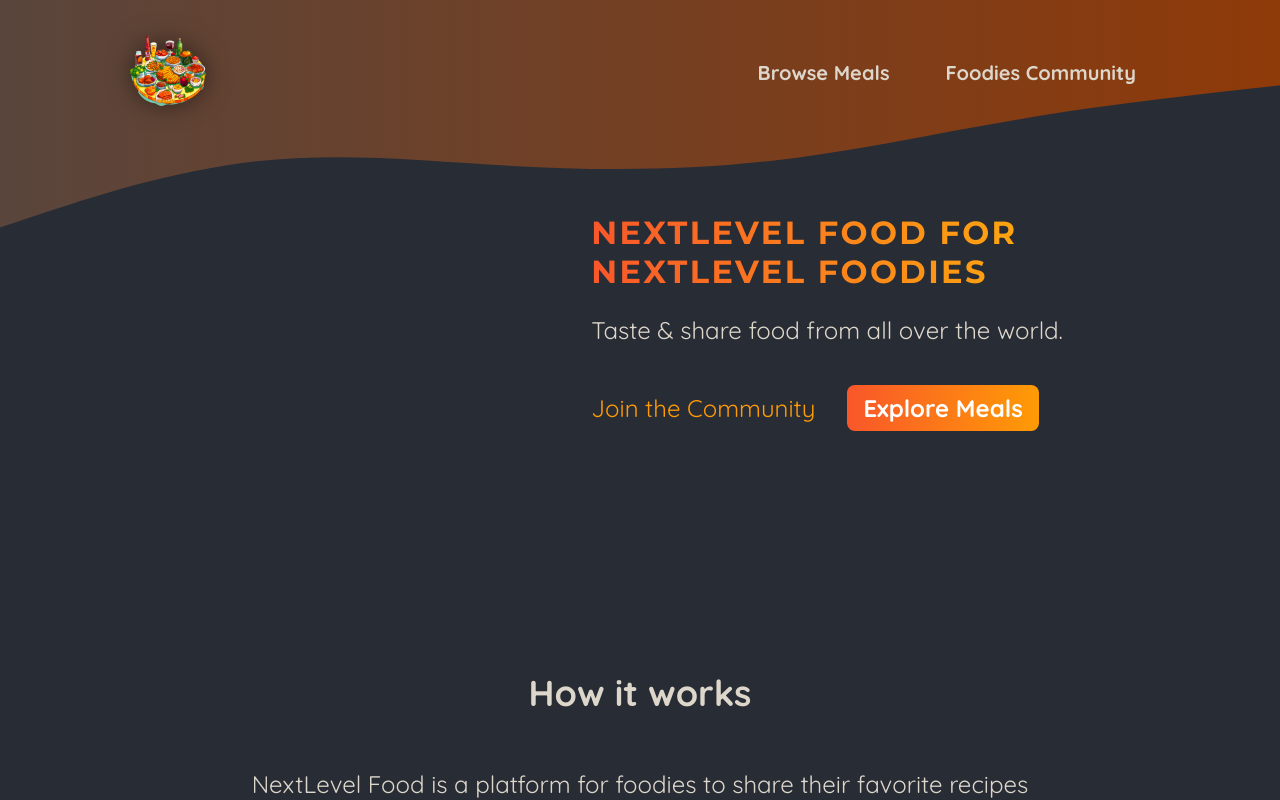
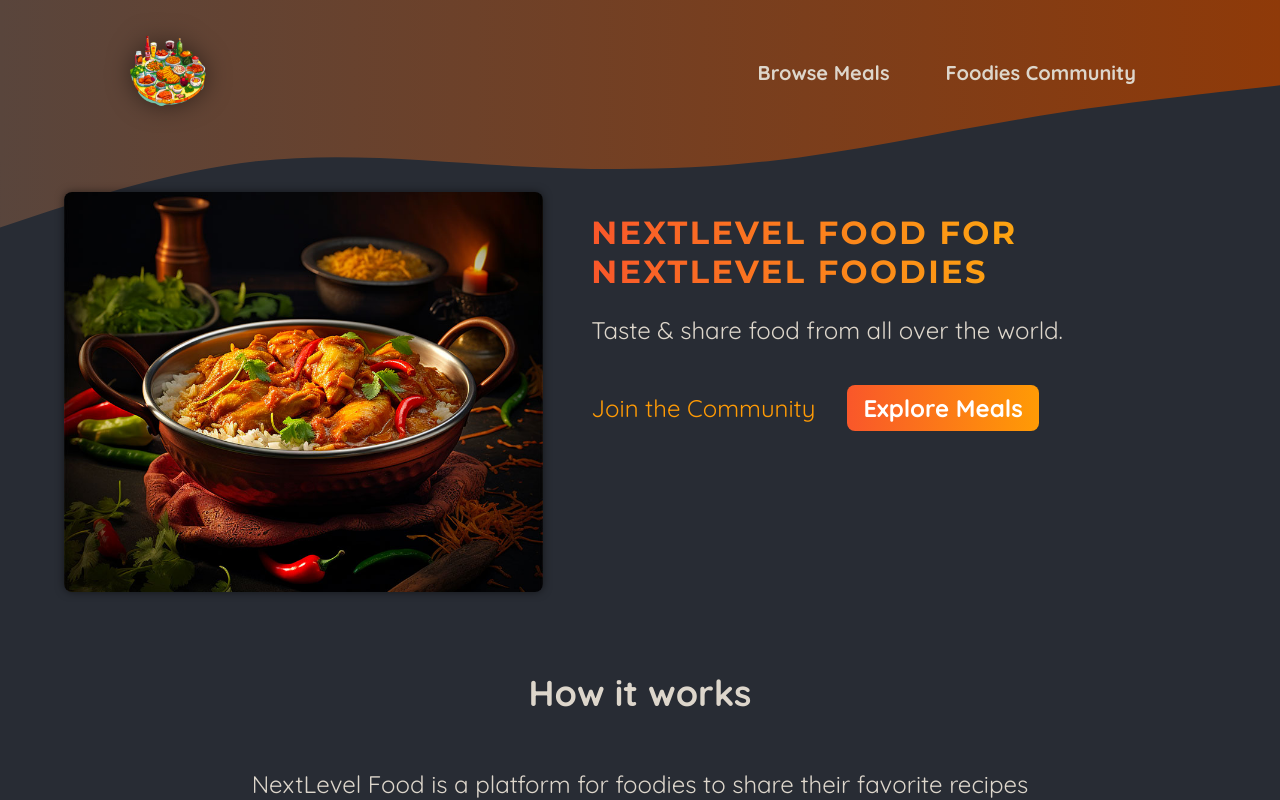
Before and after one commit to nevenmitrovic/nextjs-workshop, a Next.js app in the folder foodies/: page / in a window 1280 px wide. Shown: the top 800 px of the page. Built offline with nearby package versions, Linux system fonts and the light colour scheme.

Commit message:
add image slideshow

```diff
--- a/foodies/app/page.js
+++ b/foodies/app/page.js
@@ -1,12 +1,15 @@
 import Link from 'next/link'
 
+import ImageSlideshow from '@/components/images/image-slideshow'
 import classes from './page.module.css'
 
 export default function Home() {
 	return (
 		<>
 			<header className={classes.header}>
-				<div className={classes.slideshow}></div>
+				<div className={classes.slideshow}>
+					<ImageSlideshow />
+				</div>
 				<div>
 					<div className={classes.hero}>
 						<h1>NextLevel Food for NextLevel Foodies</h1>
--- /dev/null
+++ b/foodies/components/images/image-slideshow.js
@@ -0,0 +1,48 @@
+'use client'
+
+import { useEffect, useState } from 'react'
+import Image from 'next/image'
+
+import burgerImg from '@/assets/burger.jpg'
+import curryImg from '@/assets/curry.jpg'
+import dumplingsImg from '@/assets/dumplings.jpg'
+import macncheeseImg from '@/assets/macncheese.jpg'
+import pizzaImg from '@/assets/pizza.jpg'
+import schnitzelImg from '@/assets/schnitzel.jpg'
+import tomatoSaladImg from '@/assets/tomato-salad.jpg'
+import classes from './image-slideshow.module.css'
+
+const images = [
+	{ image: burgerImg, alt: 'A delicious, juicy burger' },
+	{ image: curryImg, alt: 'A delicious, spicy curry' },
+	{ image: dumplingsImg, alt: 'Steamed dumplings' },
+	{ image: macncheeseImg, alt: 'Mac and cheese' },
+	{ image: pizzaImg, alt: 'A delicious pizza' },
+	{ image: schnitzelImg, alt: 'A delicious schnitzel' },
+	{ image: tomatoSaladImg, alt: 'A delicious tomato salad' },
+]
+
+export default function ImageSlideshow() {
+	const [currentImageIndex, setCurrentImageIndex] = useState(0)
+
+	useEffect(() => {
+		const interval = setInterval(() => {
+			setCurrentImageIndex((prevIndex) => (prevIndex < images.length - 1 ? prevIndex + 1 : 0))
+		}, 5000)
+
+		return () => clearInterval(interval)
+	}, [])
+
+	return (
+		<div className={classes.slideshow}>
+			{images.map((image, index) => (
+				<Image
+					key={index}
+					src={image.image}
+					className={index === currentImageIndex ? classes.active : ''}
+					alt={image.alt}
+				/>
+			))}
+		</div>
+	)
+}
--- /dev/null
+++ b/foodies/components/images/image-slideshow.module.css
@@ -0,0 +1,26 @@
+.slideshow {
+	position: relative;
+	width: 100%;
+	height: 100%;
+	border-radius: 8px;
+	overflow: hidden;
+	box-shadow: 0 0 0.5rem rgba(0, 0, 0, 0.5);
+}
+
+.slideshow img {
+	width: 100%;
+	height: 100%;
+	object-fit: cover;
+	position: absolute;
+	top: 0;
+	left: 0;
+	opacity: 0;
+	transform: scale(1.1) translateX(-1rem) rotate(-5deg);
+	transition: all 0.5s ease-in-out;
+}
+
+.slideshow .active {
+	z-index: 1;
+	opacity: 1;
+	transform: scale(1) translateX(0) rotate(0);
+}
```
